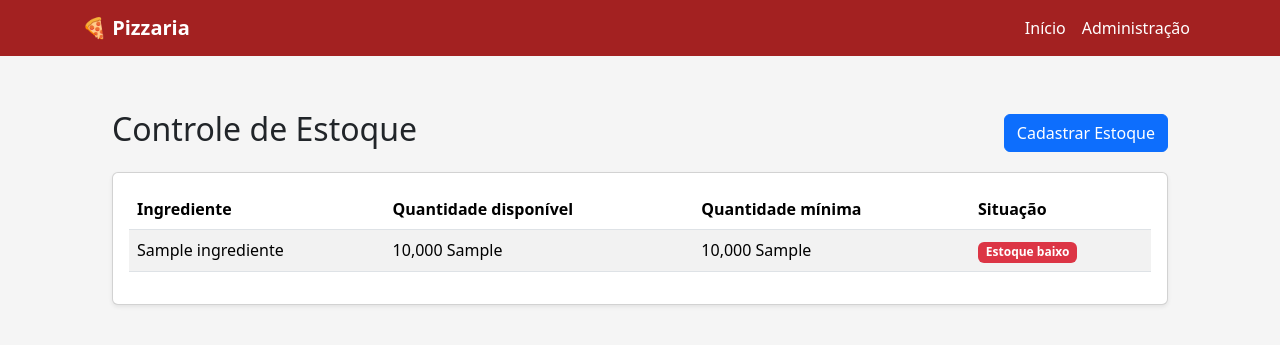
After one commit to joaovitormuz/Pizzaria, a Django app: page /estoque/ in a window 1280 px wide. The commit adds this page. Shown: the top 345 px of the page. Run offline with Django 5.2, Linux system fonts and the light colour scheme; a user stored in the database is signed in; tables that the repository leaves empty hold one stand-in row (values such as "Sample post").

Commit message:
Cadastro de Ingredientes e estoque

```diff
--- a/app/models.py
+++ b/app/models.py
@@ -193,7 +193,6 @@ class Estoque(models.Model):
 
     def __str__(self):
         return f'Estoque: {self.ingrediente.nome}'
-
 
 # =====================================================
 # GERENCIAMENTO DE PRODUTOS
--- /dev/null
+++ b/app/templates/estoque/listar_estoque.html
@@ -0,0 +1,54 @@
+{% extends 'base.html' %}
+
+{% block content %}
+<div class="container mt-4">
+
+    <div class="d-flex justify-content-between align-items-center mb-3">
+        <h2>Controle de Estoque</h2>
+
+        <a href="{% url 'cadastrar_estoque' %}" class="btn btn-primary">
+            Cadastrar Estoque
+        </a>
+    </div>
+
+    <div class="card shadow-sm">
+        <div class="card-body">
+
+            <table class="table table-striped table-hover">
+                <thead>
+                    <tr>
+                        <th>Ingrediente</th>
+                        <th>Quantidade disponível</th>
+                        <th>Quantidade mínima</th>
+                        <th>Situação</th>
+                    </tr>
+                </thead>
+
+                <tbody>
+                    {% for estoque in estoques %}
+                    <tr>
+                        <td>{{ estoque.ingrediente.nome }}</td>
+                        <td>{{ estoque.quantidade_estoque }} {{ estoque.ingrediente.unidade_medida }}</td>
+                        <td>{{ estoque.quantidade_minima }} {{ estoque.ingrediente.unidade_medida }}</td>
+                        <td>
+                            {% if estoque.verificarEstoque %}
+                                <span class="badge bg-danger">Estoque baixo</span>
+                            {% else %}
+                                <span class="badge bg-success">Normal</span>
+                            {% endif %}
+                        </td>
+                    </tr>
+                    {% empty %}
+                    <tr>
+                        <td colspan="4" class="text-center text-muted">
+                            Nenhum estoque cadastrado.
+                        </td>
+                    </tr>
+                    {% endfor %}
+                </tbody>
+            </table>
+
+        </div>
+    </div>
+</div>
+{% endblock %}
--- a/app/views.py
+++ b/app/views.py
@@ -19,7 +19,9 @@ from .forms import (
     AdicionarProdutoForm,
     ConfirmarPedidoForm,
     FuncionarioForm,
-    EntregadorForm
+    EntregadorForm,
+    IngredienteForm,
+    EstoqueForm
 )
 
 from .models import (
@@ -29,7 +31,10 @@ from .models import (
     ItemPedido,
     Funcionario,
     Entrega,
-    Entregador
+    Entregador,
+    Ingrediente,
+    Estoque
+
 )
 
 
@@ -741,3 +746,79 @@ def minhas_entregas(request):
     return render(request, 'entregadores/minhas_entregas.html', {
         'entregas': entregas
     })
+
+
+# =====================================================
+# Cadastrar Ingredientes
+# =====================================================
+@login_required
+def cadastrar_ingrediente(request):
+    if not acesso_administrativo(request.user):
+        return HttpResponseForbidden('Acesso negado.')
+
+    if request.method == 'POST':
+        form = IngredienteForm(request.POST)
+
+        if form.is_valid():
+            form.save()
+            messages.success(request, 'Ingrediente cadastrado com sucesso!')
+            return redirect('listar_ingredientes')
+    else:
+        form = IngredienteForm()
+
+    return render(request, 'estoque/cadastrar_ingrediente.html', {
+        'form': form
+    })
+
+
+# =====================================================
+# Listar Ingredientes
+# =====================================================
+@login_required
+def listar_ingredientes(request):
+    if not acesso_administrativo(request.user):
+        return HttpResponseForbidden('Acesso negado.')
+
+    ingredientes = Ingrediente.objects.all().order_by('nome')
+
+    return render(request, 'estoque/listar_ingredientes.html', {
+        'ingredientes': ingredientes
+    })
+
+# =====================================================
+# Listar Estoque
+# =====================================================
+@login_required
+def listar_estoque(request):
+    if not acesso_administrativo(request.user):
+        return HttpResponseForbidden('Acesso negado.')
+
+    estoques = Estoque.objects.select_related(
+        'ingrediente'
+    ).all().order_by('ingrediente__nome')
+
+    return render(request, 'estoque/listar_estoque.html', {
+        'estoques': estoques
+    })
+
+# =====================================================
+# Cadastrar Estoque
+# =====================================================
+@login_required
+def cadastrar_estoque(request):
+    if not acesso_administrativo(request.user):
+        return HttpResponseForbidden('Acesso negado.')
+
+    if request.method == 'POST':
+        form = EstoqueForm(request.POST)
+
+        if form.is_valid():
+            form.save()
+            messages.success(request, 'Estoque cadastrado com sucesso!')
+            return redirect('listar_estoque')
+    else:
+        form = EstoqueForm()
+
+    return render(request, 'estoque/cadastrar_estoque.html', {
+        'form': form
+    })
--- a/config/urls.py
+++ b/config/urls.py
@@ -135,4 +135,28 @@ urlpatterns = [
     views.minhas_entregas,
     name='minhas_entregas'
     ),
+
+    path(
+    'ingredientes/cadastrar/',
+    views.cadastrar_ingrediente,
+    name='cadastrar_ingrediente'
+    ),
+
+    path(
+    'ingredientes/',
+    views.listar_ingredientes,
+    name='listar_ingredientes'
+   ),
+
+   path(
+    'estoque/',
+    views.listar_estoque,
+    name='listar_estoque'
+    ),
+
+    path(
+    'estoque/cadastrar/',
+    views.cadastrar_estoque,
+    name='cadastrar_estoque'
+    ),
 ]
```
Also changed, not shown: app/forms.py (+44 -1 lines), app/templates/areas/area_pizzaria.html (+8 -0 lines), app/templates/estoque/cadastrar_estoque.html (added, +28 -0 lines), app/templates/estoque/cadastrar_ingrediente.html (added, +16 -0 lines), app/templates/estoque/listar_ingredientes.html (added, +48 -0 lines), README.md.
